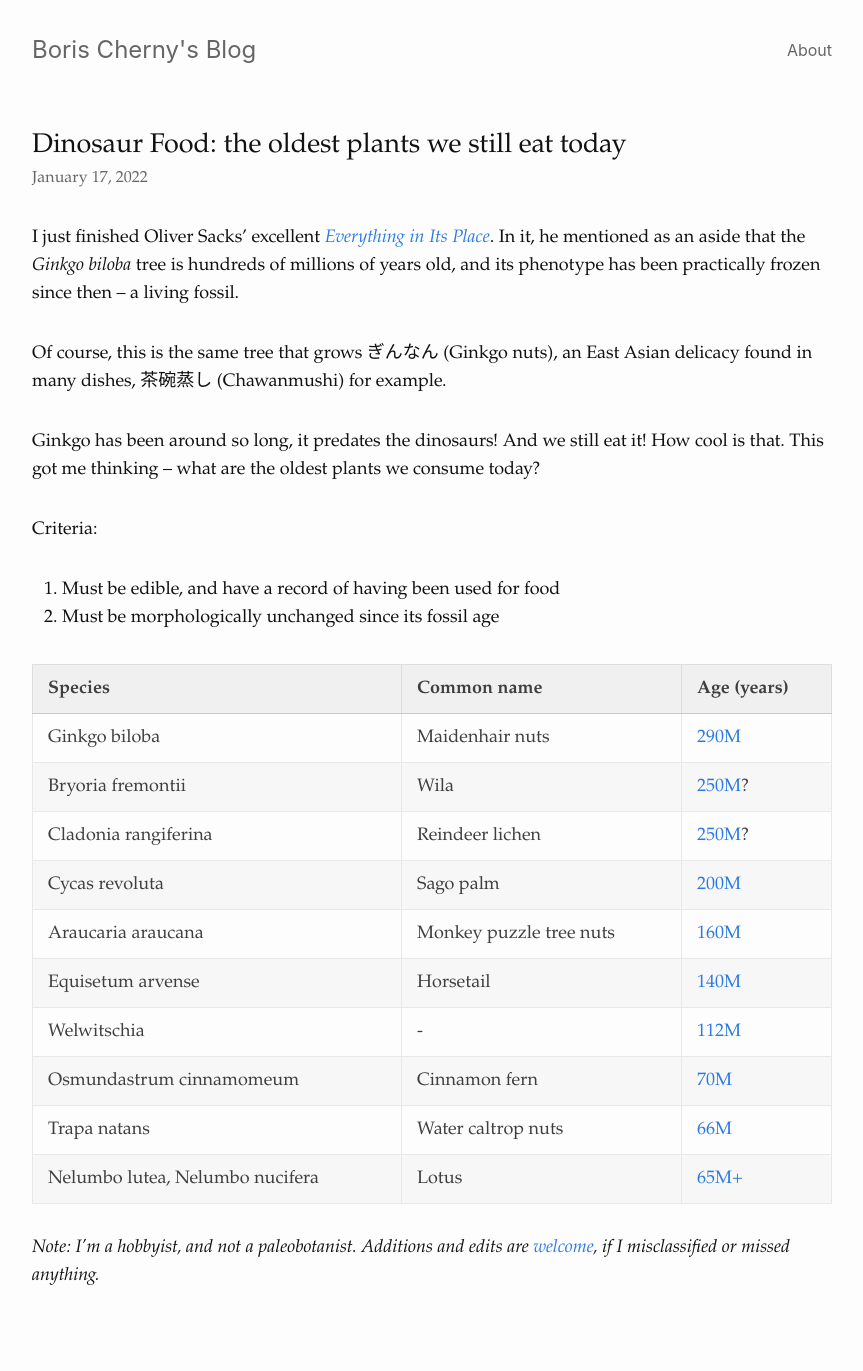
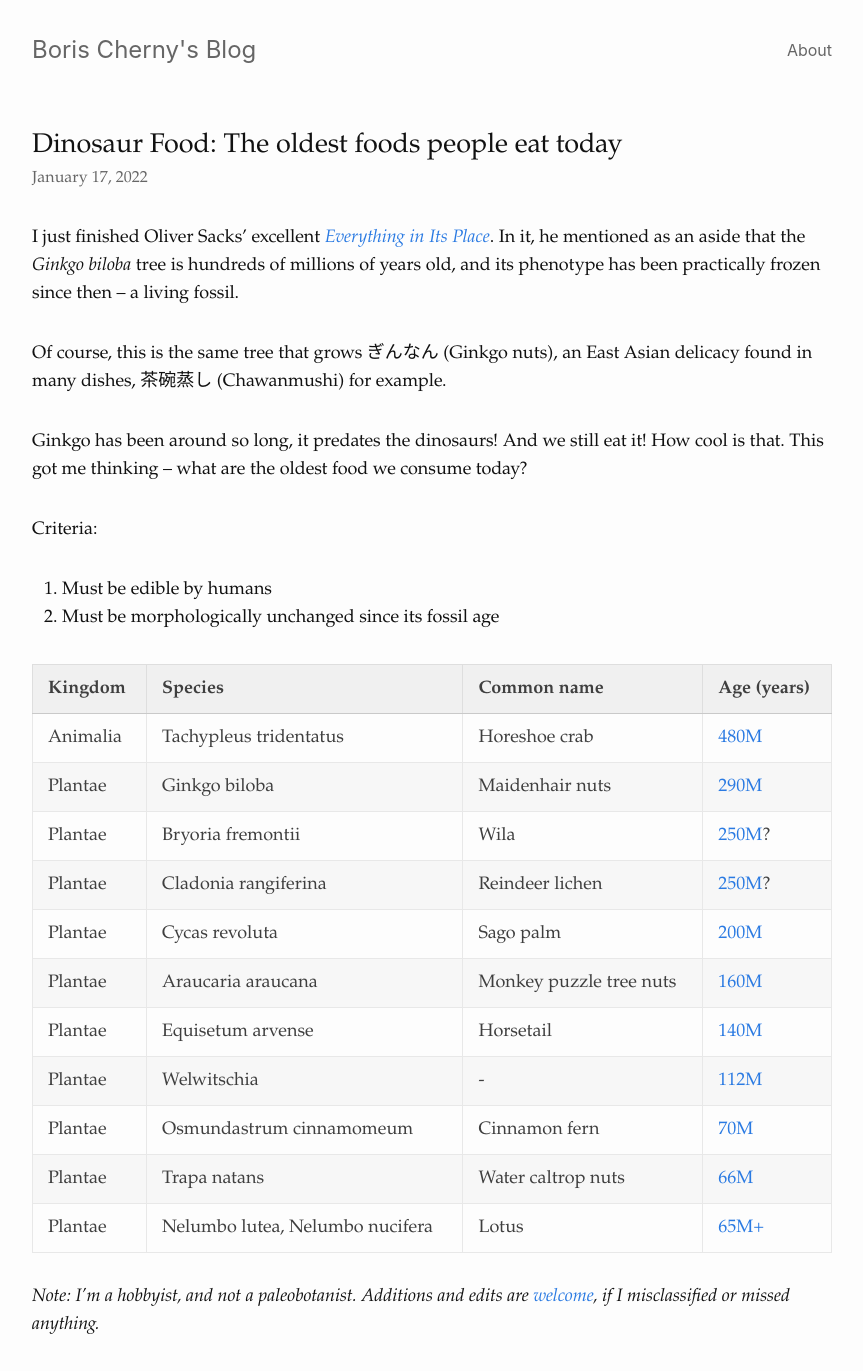
Before and after one commit to bcherny/bcherny.github.io, a Jekyll site: the page built from _posts/2022-01-17-Dinosaur-food.md, in a window 1280 px wide. Shown: the whole page, without its empty margins (208-1071 px from the left). Built offline with Jekyll 4.4.1, drawn with Linux system fonts in a browser that asks for light colours; before the commit the page ends 1322 px from its top, so only the background shows below that.

Commit message:
Update 2022-01-17-Dinosaur-food.md

```diff
--- a/_posts/2022-01-17-Dinosaur-food.md
+++ b/_posts/2022-01-17-Dinosaur-food.md
@@ -1,6 +1,6 @@
 ---
 layout: post
-title: 'Dinosaur Food: the oldest plants we still eat today'
+title: 'Dinosaur Food: The oldest foods people eat today'
 categories: Food
 ---
 
@@ -8,24 +8,25 @@ I just finished Oliver Sacks' excellent _[Everything in Its Place](https://www.p
 
 Of course, this is the same tree that grows ぎんなん (Ginkgo nuts), an East Asian delicacy found in many dishes, 茶碗蒸し (Chawanmushi) for example.
 
-Ginkgo has been around so long, it predates the dinosaurs! And we still eat it! How cool is that. This got me thinking -- what are the oldest plants we consume today?
+Ginkgo has been around so long, it predates the dinosaurs! And we still eat it! How cool is that. This got me thinking -- what are the oldest food we consume today?
 
 Criteria:
 
-1. Must be edible, and have a record of having been used for food
+1. Must be edible by humans
 2. Must be morphologically unchanged since its fossil age
 
-| Species | Common name | Age (years)
-|-----|----|--|
-| Ginkgo biloba | Maidenhair nuts | [290M](https://www.sciencedirect.com/science/article/abs/pii/S1871174X0900002X?via%3Dihub)
-| Bryoria fremontii | Wila | [250M](https://en.wikipedia.org/wiki/Moss#Geological_history)?
-| Cladonia rangiferina | Reindeer lichen | [250M](https://en.wikipedia.org/wiki/Moss#Geological_history)?
-| Cycas revoluta | Sago palm | [200M](http://www1.biologie.uni-hamburg.de/b-online/library/cycads/fossilspast.htm)
-| Araucaria araucana | Monkey puzzle tree nuts | [160M](https://www.pacificu.edu/about/campuses-locations/forest-grove-campus/guide-trees/monkeypuzzle)
-| Equisetum arvense | Horsetail | [140M](https://en.wikipedia.org/wiki/Equisetum#Evolutionary_history)
-| Welwitschia | - | [112M](https://pubmed.ncbi.nlm.nih.gov/33504814/)
-| Osmundastrum cinnamomeum | Cinnamon fern | [70M](https://www.journals.uchicago.edu/doi/10.1086/314134)
-| Trapa natans | Water caltrop nuts | [66M](https://en.wikipedia.org/wiki/Water_caltrop#Fossil_record)
-| Nelumbo lutea, Nelumbo nucifera | Lotus | [65M+](https://ebrary.net/27989/environment/lotus)
+| Kingdom | Species | Common name | Age (years)
+|---|----|----|--|
+| Animalia| Tachypleus tridentatus | Horeshoe crab | [480M](https://www.frontiersin.org/articles/10.3389/feart.2020.00098/full)
+| Plantae | Ginkgo biloba | Maidenhair nuts | [290M](https://www.sciencedirect.com/science/article/abs/pii/S1871174X0900002X?via%3Dihub)
+| Plantae | Bryoria fremontii | Wila | [250M](https://en.wikipedia.org/wiki/Moss#Geological_history)?
+| Plantae | Cladonia rangiferina | Reindeer lichen | [250M](https://en.wikipedia.org/wiki/Moss#Geological_history)?
+| Plantae | Cycas revoluta | Sago palm | [200M](http://www1.biologie.uni-hamburg.de/b-online/library/cycads/fossilspast.htm)
+| Plantae | Araucaria araucana | Monkey puzzle tree nuts | [160M](https://www.pacificu.edu/about/campuses-locations/forest-grove-campus/guide-trees/monkeypuzzle)
+| Plantae | Equisetum arvense | Horsetail | [140M](https://en.wikipedia.org/wiki/Equisetum#Evolutionary_history)
+| Plantae | Welwitschia | - | [112M](https://pubmed.ncbi.nlm.nih.gov/33504814/)
+| Plantae | Osmundastrum cinnamomeum | Cinnamon fern | [70M](https://www.journals.uchicago.edu/doi/10.1086/314134)
+| Plantae | Trapa natans | Water caltrop nuts | [66M](https://en.wikipedia.org/wiki/Water_caltrop#Fossil_record)
+| Plantae | Nelumbo lutea, Nelumbo nucifera | Lotus | [65M+](https://ebrary.net/27989/environment/lotus)
 
 *Note: I'm a hobbyist, and not a paleobotanist. Additions and edits are [welcome](https://github.com/bcherny/bcherny.github.io/edit/main/_posts/2022-01-17-Dinosaur-food.md), if I misclassified or missed anything.*
```
